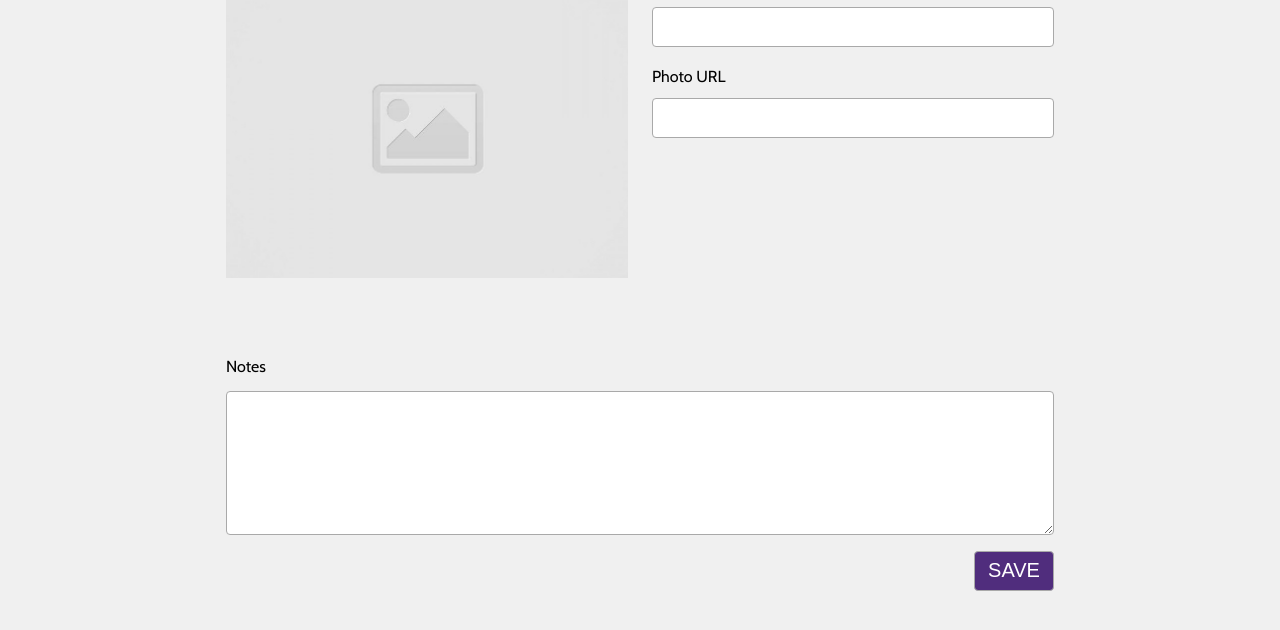
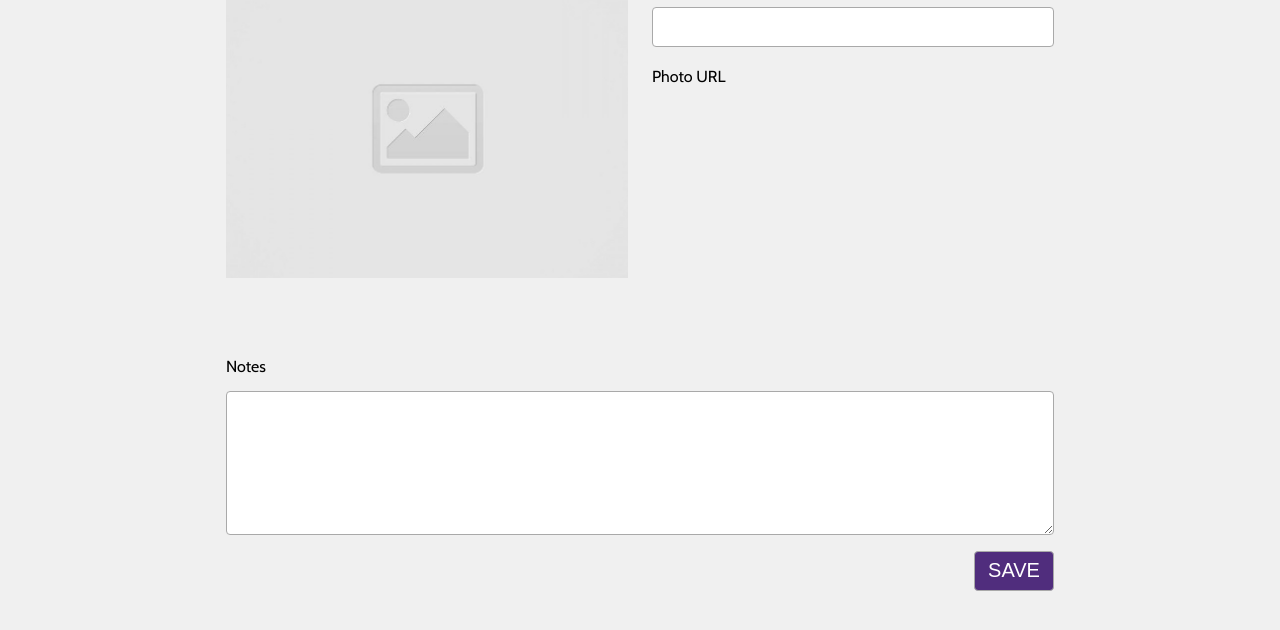
Before and after one commit to NicholasProdehl/code-journal, a website: page index.html in a window 1280 px wide. Shown: the part 158-788 px from the top of the page. Drawn offline with nearby package versions, Linux system fonts and the light colour scheme.

Commit message:
not finished yet.

```diff
--- a/index.html
+++ b/index.html
@@ -46,7 +46,6 @@
               <label for="title">Title</label>
               <input type="text" id="title" name="title" required><br>
               <label class="photo-url" for="photoUrl">Photo URL</label><br>
-              <input type="text" id="photoUrl" name="photoUrl" required><br>
             </div>
           </div>
           <div class="row">
```
